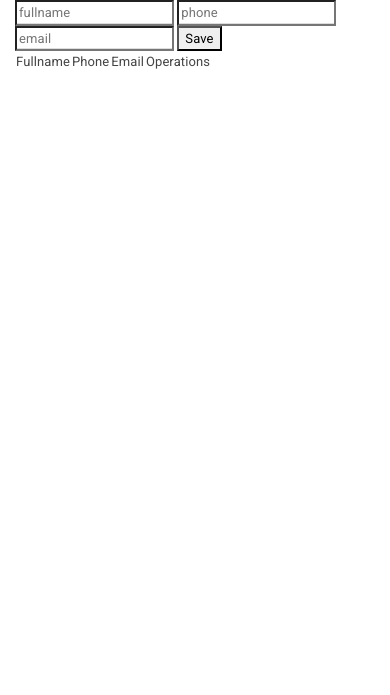
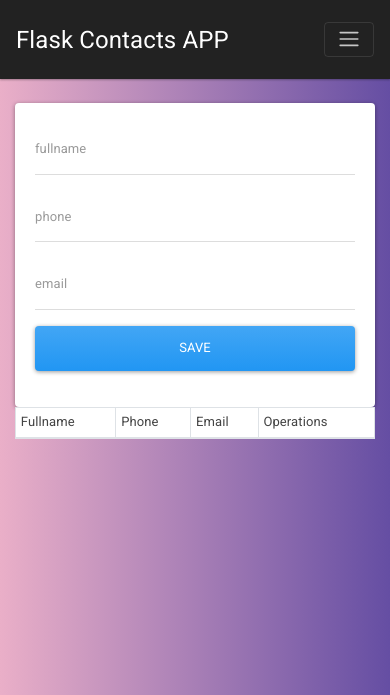
Before and after one commit to Daniel-Tisoy/flask-contactsApp, a Flask app: page / in a window 390 px wide. Shown: the top 695 px of the page. Run offline with Flask 2, Linux system fonts and the light colour scheme; data that the repository does not hold is empty; some libraries are stand-ins or nearby versions.

Commit message:
se agregaron estilos y funcionalidades extra como la ventana de advertencia.

```diff
--- a/app.py
+++ b/app.py
@@ -20,6 +20,7 @@ def index():
     cur = mysql.connection.cursor()
     cur.execute('SELECT * FROM contacts')
     data = cur.fetchall()
+    cur.close()
     return render_template('index.html', contacts=data)
 
 
@@ -34,6 +35,7 @@ def add_contact():
         cur.execute(
             'INSERT INTO contacts (fullname, phone, email) VALUES (%s, %s, %s)', (fullname, phone, email))
         mysql.connection.commit()
+        cur.close()
         flash('Contact Added Successfully')
         return redirect(url_for('index'))
 
@@ -41,13 +43,16 @@ def add_contact():
 @app.route('/edit/<id>')
 def get_contact(id):
     cur = mysql.connection.cursor()
-    cur.execute('SELECT * FROM contacts WHERE id = %s', (id))
+    cur.execute('SELECT * FROM contacts WHERE id = {0}'.format(id))
     data = cur.fetchall()
+    cur.close()
     return render_template('edit-contact.html', contact=data[0])
 
 # esta ruta se llega a traves de edit-contact form
 
 # methods post, define el metodo  a traves del cual se recive para realizar validaciones
+
+
 @app.route('/update/<id>',  methods=['POST'])
 def update_contact(id):
 
@@ -62,10 +67,12 @@ def update_contact(id):
                 email = %s,
                 phone = %s
             WHERE id = %s
-         """, (fullname, email,phone, id))
+         """, (fullname, email, phone, id))
         mysql.connection.commit()
+        cur.close()
         flash('Contact updated Succesfully')
         return redirect(url_for('index'))
+
 
 @app.route('/delete/<string:id>')
 def delete_contact(id):
--- /dev/null
+++ b/static/css/main.css
@@ -0,0 +1,5 @@
+body {
+  background: #654ea3;
+  background: -webkit-linear-gradient(to right, #eaafc8, #654ea3);
+  background: linear-gradient(to right, #eaafc8, #654ea3);
+}
--- /dev/null
+++ b/static/js/main.js
@@ -0,0 +1,12 @@
+const btnDelete = document.querySelectorAll(".btn-delete");
+
+if (btnDelete) {
+  const btnArray = Array.from(btnDelete);
+  btnArray.forEach((btn) => {
+    btn.addEventListener("click", (e) => {
+      if (!confirm("Are you sure you want to delete it?")) {
+        e.preventDefault();
+      }
+    });
+  });
+}
--- a/templates/index.html
+++ b/templates/index.html
@@ -1,38 +1,49 @@
 {% extends 'layout.html' %}
-
 {% block body %}
-
+<!-- vistas por columnas y filas -->
 <div class="row">
   <div class="col-md-5">
-        <!-- tarjetas de vista -->
-        <div class="car car-body"></div>
-    </div>
-    <div class="col-md-7"></div>
-</div>
-
     <!-- mensajes -->
     {% with messages = get_flashed_messages() %}
     {% if messages %}
     {% for message in messages %}
 
-    <div class="alert alert-succes alert-dismissible fade show" role="alert">
+    <div class="alert alert-success alert-dismissible fade show" role="alert">
       {{ message }}
-        <button type="button" class="close" data-dismiss="alert" aria-label="Close">
+      <button
+        type="button"
+        class="close"
+        data-dismiss="alert"
+        aria-label="Close"
+      >
         <span aria-hidden="true">&times;</span>
       </button>
     </div>
     {% endfor %}
     {% endif %}
     {% endwith %}
-
-<form action="/add_contact", method="POST">
-    <input type="text" name="fullname" placeholder="fullname">
-    <input type="text" name="phone" placeholder="phone">
-    <input type="text" name="email" placeholder="email">
-    <button type="submit">Save</button>
+    <!-- tarjetas de vista -->
+    <div class="card card-body">
+      <form action="/add_contact" , method="POST">
+        <div class="form-group">
+             <input type="text" name="fullname" placeholder="fullname" class="form-control" />
+        </div>
+        <div class="form-group">
+            <input type="text" name="phone" placeholder="phone" class="form-control"/>
+        </div>
+        <div class="form-group">
+            <input type="text" name="email" placeholder="email" class="form-control"/>
+        </div>
+        <div class="form-group">
+            <button type="submit" class="btn btn-primary btn-block">
+                Save
+            </button>
+        </div>
       </form>
-
-<table>
+    </div>
+  </div>
+  <div class="col-md-7">
+    <table class="table table-striped table-bordered bg-white table-sm">
       <thead>
         <tr>
           <td>Fullname</td>
@@ -49,13 +60,14 @@
           <td>{{ contact.3 }}</td>
           <td>
             <!-- selecionar cada contacto a traves de su id -->
-                <a href="/edit/{{contact.0}}">Edit</a>
-                <a href="/delete/{{contact.0}}">Delete</a>
+            <!-- clases para que luzcan como botones -->
+            <a href="/edit/{{contact.0}}" class="btn btn-secondary">Edit</a>
+            <a href="/delete/{{contact.0}}" class="btn btn-danger btn-delete">Delete</a>
           </td>
-
         </tr>
         {% endfor %}
       </tbody>
     </table>
-
+  </div>
+</div>
 {% endblock %}
--- a/templates/layout.html
+++ b/templates/layout.html
@@ -9,9 +9,28 @@
       rel="stylesheet"
       href="https://bootswatch.com/4/materia/bootstrap.min.css"
     />
+    <link
+      rel="stylesheet"
+      href="{{ url_for('static', filename='css/main.css') }}"
+    />
   </head>
   <body>
-    <div class="container">{% block body %} {% endblock %}</div>
+    <nav class="navbar navbar-expand-lg navbar-dark bg-dark">
+      <a class="navbar-brand" href="/">Flask Contacts APP</a>
+      <button
+        class="navbar-toggler"
+        type="button"
+        data-toggle="collapse"
+        data-target="#navbarNav"
+        aria-controls="navbarNav"
+        aria-expanded="false"
+        aria-label="Toggle navigation"
+      >
+        <span class="navbar-toggler-icon"></span>
+      </button>
+    </nav>
+
+    <div class="container pt-4">{% block body %} {% endblock %}</div>
 
     <!-- scrips -->
     <script
@@ -24,5 +43,6 @@
       integrity="sha384-Piv4xVNRyMGpqkS2by6br4gNJ7DXjqk09RmUpJ8jgGtD7zP9yug3goQfGII0yAns"
       crossorigin="anonymous"
     ></script>
+    <script src="{{url_for('static', filename='js/main.js')}}"></script>
   </body>
 </html>
```
Also changed, not shown: templates/edit-contact.html (+22 -6 lines). Lines whose indentation alone changed are shown as unchanged.
